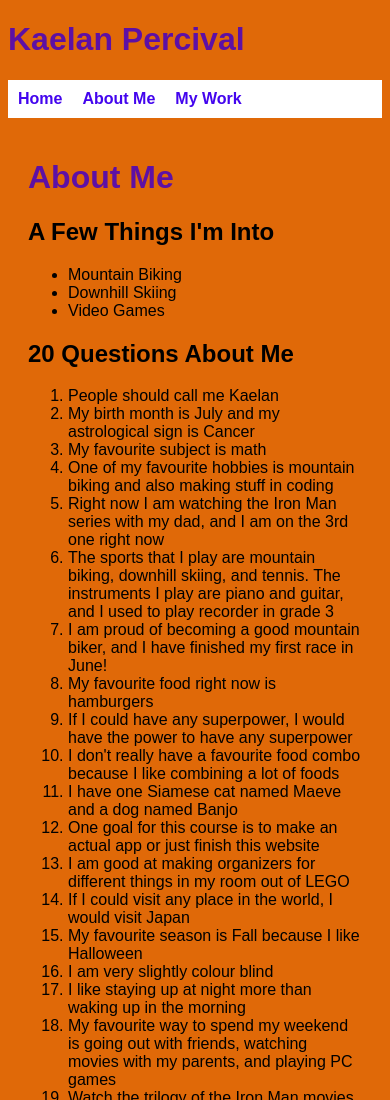
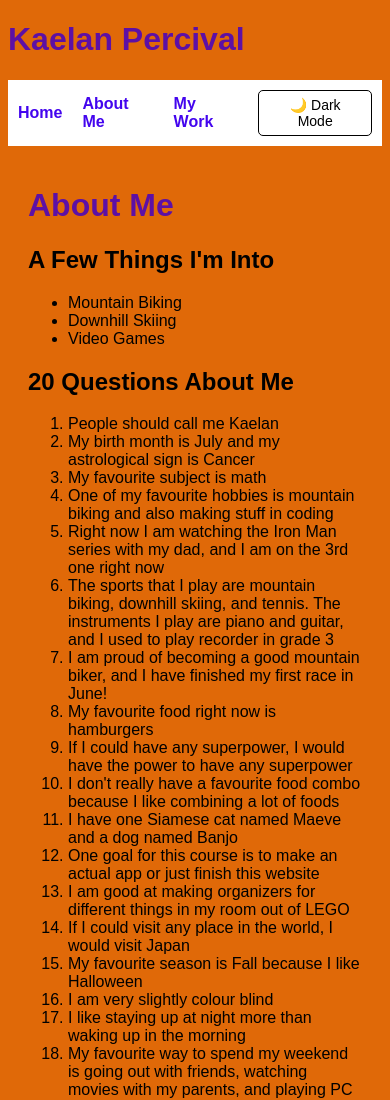
Before and after one commit to ProCat2012/ProCat2012.github.io, a plain HTML site: page about.html in a window 390 px wide. Shown: the top 1100 px of the page. Drawn offline with Linux system fonts and the light colour scheme.

Commit message:
Adding the Dark Mode
Asked the AI to add the dark mode toggle to make it work

```diff
--- a/about.html
+++ b/about.html
@@ -11,6 +11,14 @@
   <!-- CHANGED: removed the line break and extra spaces inside the title -->
   <title>About Me — Kaelan Percival</title>
   <link rel="stylesheet" href="css/style.css">
+  <!-- CHANGED: applies the saved dark mode choice before the page is drawn, so the page does not flash light first -->
+  <script>
+    try {
+      if (localStorage.getItem("theme") === "dark") {
+        document.documentElement.setAttribute("data-theme", "dark");
+      }
+    } catch (e) {}
+  </script>
 </head>
 <body>
   <!-- CHANGED: header and nav moved inside <body>. The h1 site name was added to match the other pages. -->
@@ -20,6 +28,8 @@
       <a href="index.html">Home</a>
       <a href="about.html">About Me</a>
       <a href="work.html">My Work</a>
+      <!-- CHANGED: dark mode toggle button restored. Its label is set by script.js. -->
+      <button class="theme-toggle" id="theme-toggle-btn">🌙 Dark Mode</button>
     </nav>
   </header>
 
@@ -75,8 +85,8 @@
     </p>
   </main>
 
-  <!-- CHANGED: footer moved inside <body>, "&copy" fixed to "&copy;", and the copy-pasted
-       fact generator that was after </html> was removed (it is still in the git history). -->
+  <!-- CHANGED: footer moved inside <body>, "&copy" fixed to "&copy;", and the name made consistent with the other pages.
+       The copy-pasted fact generator that was after </html> was removed. -->
   <footer>
     <p>&copy; 2026 Kaelan Percival</p>
   </footer>
--- a/css/style.css
+++ b/css/style.css
@@ -5,41 +5,79 @@
    - the body:has(#dark-mode-toggle:checked) rule, which targeted an element that does not exist
    - the "Your styles go here" lesson note */
 
+/* CHANGED: colours are now variables so light and dark mode can share the same rules.
+   The :root values are the current light mode colours, so light mode looks the same as before.
+   The [data-theme="dark"] values are PLACEHOLDERS. Replace them with your own colours. */
+:root {
+  --bg-color: #e06908;
+  --text-color: #000000;
+  --heading-color: rgb(93, 16, 165);
+  --nav-bg: white;
+  --link-color: rgb(67, 5, 238);
+  --link-hover: rgb(230, 139, 3);
+  --img-border: #0004ff;
+  --toggle-bg: white;
+  --toggle-text: #000000;
+}
+
+[data-theme="dark"] {
+  --bg-color: #1a1a1a;   /* PLACEHOLDER */
+  --text-color: #f4f4f9; /* PLACEHOLDER */
+  --heading-color: #bb86fc; /* PLACEHOLDER */
+  --nav-bg: #2d2d2d;     /* PLACEHOLDER */
+  --link-color: #8ab4f8; /* PLACEHOLDER */
+  --link-hover: #ffb84d; /* PLACEHOLDER */
+  --img-border: #5c7cfa; /* PLACEHOLDER */
+  --toggle-bg: #2d2d2d;  /* PLACEHOLDER */
+  --toggle-text: #f4f4f9; /* PLACEHOLDER */
+}
+
 body {
   font-family: Arial, sans-serif;
-  background-color: #e06908;
-  color: #000000;
+  background-color: var(--bg-color);
+  color: var(--text-color);
+  /* CHANGED: colours now come from the variables above */
+  transition: background-color 0.3s, color 0.3s;
 }
 
 h1 {
-  color: rgb(93, 16, 165);
-  /* CHANGED: removed "font-size: 36;". It had no unit, so browsers ignored it. */
+  color: var(--heading-color);
 }
 
 nav {
   display: flex;
   gap: 20px;
   padding: 10px;
-  background-color: white;
+  align-items: center;
+  background-color: var(--nav-bg);
 }
 
-/* CHANGED: the duplicate text-decoration rule was merged into one.
-   The invalid "text-decoration: double" was removed. */
 nav a {
-  color: rgb(67, 5, 238);
+  color: var(--link-color);
   font-weight: bold;
   text-decoration: none;
 }
 
-/* CHANGED: removed the invalid "background: color #f00;" line. */
 nav a:hover {
-  color: rgb(230, 139, 3);
+  color: var(--link-hover);
+}
+
+/* CHANGED: pushes the toggle button to the right end of the nav bar */
+.theme-toggle {
+  margin-left: auto;
+  padding: 6px 12px;
+  font-size: 14px;
+  cursor: pointer;
+  background-color: var(--toggle-bg);
+  color: var(--toggle-text);
+  border: 1px solid var(--text-color);
+  border-radius: 5px;
 }
 
 img {
   max-width: 200px;
   border-radius: 50%;
-  border: 4px solid #0004ff;
+  border: 4px solid var(--img-border);
 }
 
 p {
--- a/js/script.js
+++ b/js/script.js
@@ -1,4 +1,7 @@
+// CLEANUP NOTE: Removed the leftover placeholder comment at the end of the file. The code itself is unchanged.
+
 console.log("script.js is connected!");
 
+// Looks up the About Me heading. This is null on pages that do not have #bio-heading.
 const bioHeading = document.querySelector("#bio-heading");
 console.log(bioHeading);
```
Also changed, not shown: index.html (+12 -4 lines), work.html (+12 -2 lines).
